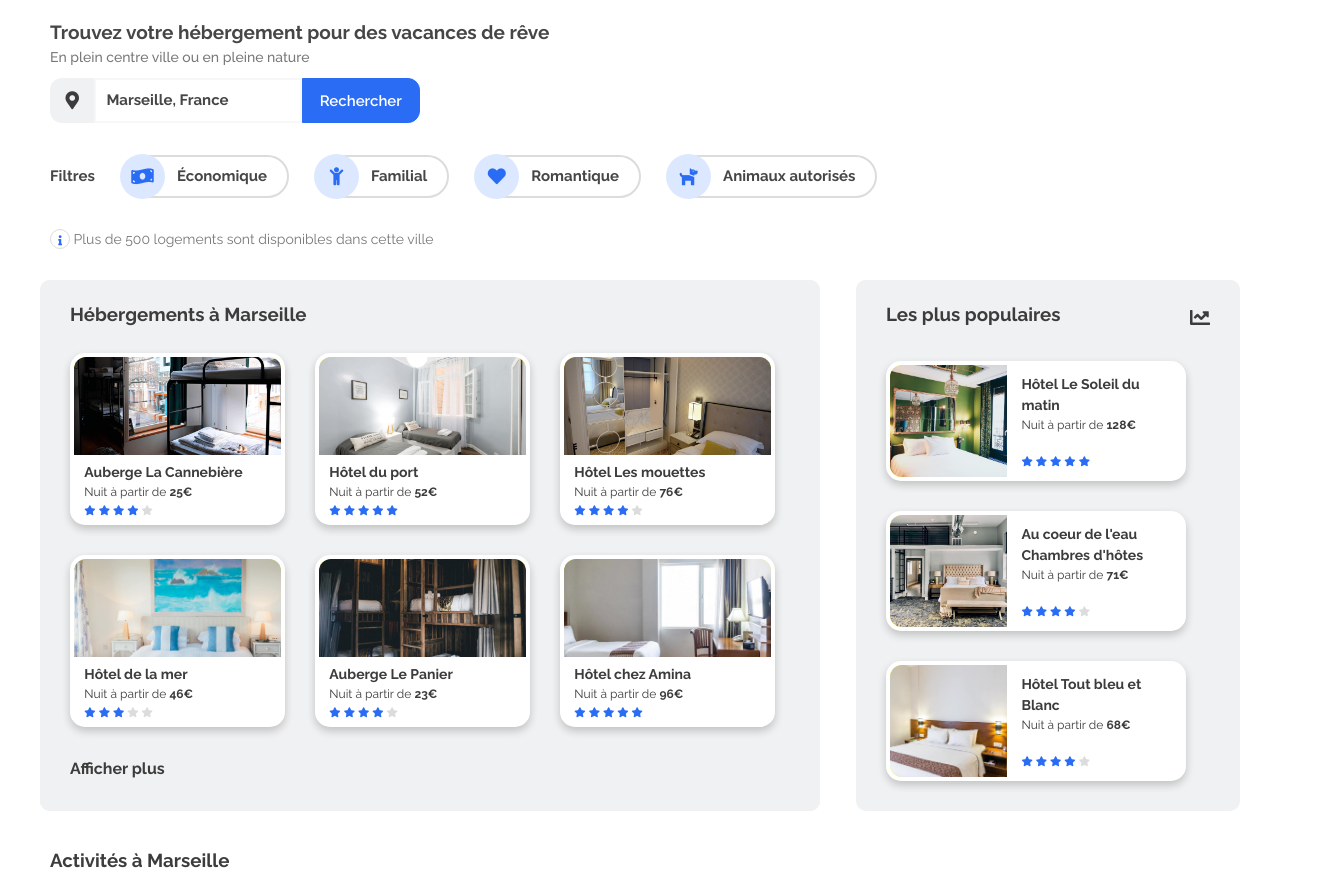
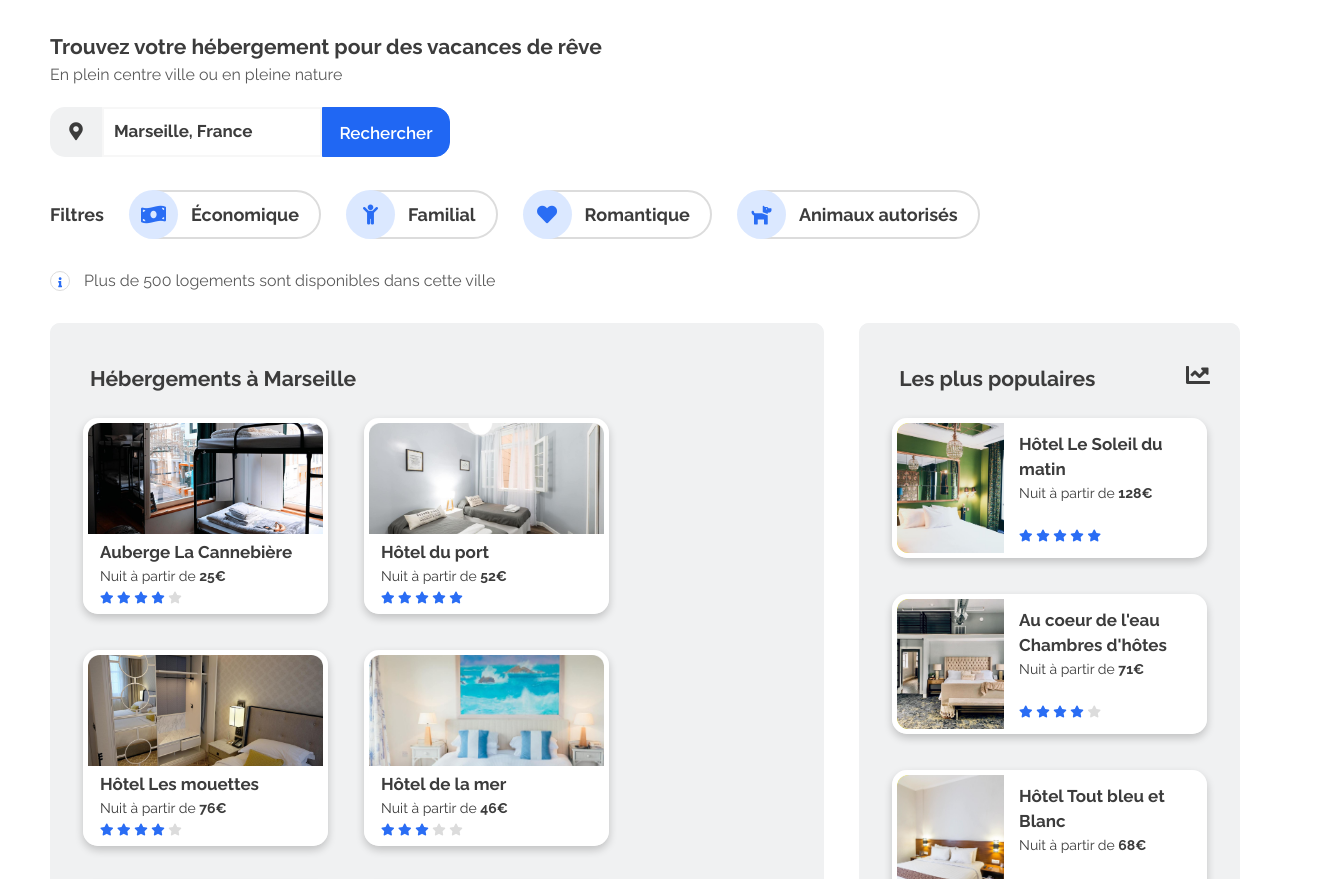
Before and after one commit to Hatina1/Projet-2-OC, a plain HTML site: page index.html in a window 1280 px wide. Shown: the part 93-972 px from the top of the page, 1335 px wide, since content can reach past the window. Drawn offline with Linux system fonts and the light colour scheme.

Commit message:
update measures and responsive

```diff
--- a/css/styles.css
+++ b/css/styles.css
@@ -4,8 +4,8 @@
 
 :root{
   --main-bg-color: rgb(240, 241, 242);
-  --title-color:rgb(70, 70, 70);
-  --text-info-color:rgb(120,120,120);
+  --title-color:rgb(60, 60, 60);
+  --text-info-color:rgb(90,90,90);
 }
 
 /********* Body ********
@@ -16,7 +16,7 @@ body {
     background-color: white;
     color:rgb(60, 60, 60);
     font-family: 'Raleway', sans-serif;
-    font-size: 14px;
+    font-size: 16px;
     line-height: 1.5;
 
 }
@@ -189,47 +189,47 @@ test
 
 .section-recherche {
   height: 100px;
-  margin:0 30px 0 50px;
+  margin:10px 30px 0 50px;
   /*border: 1px solid grey;*/
 }
 
 .section-recherche h3 {
   color: var(--title-color);
-  font-size: 19px;
+  font-size: 21px;
 }
 
 .section-recherche p {
   color:var(--text-info-color);
-  font-weight: 500;
+  font-size: 16px;
+  padding-bottom: 5px;
 }
 
 .barre-rech {
   position: absolute;
-  width: 370px;
-  height: 45px;
-  margin-top: 10px;
-  border-radius: 12px;
-  /*background-color:yellow;*/
+  width: 400px;
+  height: 50px;
+  margin-top: 15px;
+
 }
 
 .icon-map {
   position: relative;
   z-index:2;
-  height: 45px;
-  width: 12%;
+  height: 50px;
+  width: 13%;
   float: left;
   text-align:center;
-  line-height: 45px;
+  line-height: 50px;
   vertical-align: middle;
   background-color: var(--main-bg-color);
-  border-radius: 12px 0 0 12px;
+  border-radius: 15px 0 0 15px;
   font-size: 18px;
 }
 
 .city-rech {
   position: relative;
-  height: 45px;
-  width: 56%;
+  height: 50px;
+  width: 55%;
   background-color: #fff ;
   border: 2px solid rgba(240, 240, 240, 0.5);
 }
@@ -238,23 +238,23 @@ input::placeholder {
   color: var(--title-color);
   font-weight: bold;
   padding-left: 10px;
-  font-size: 15px;
+  font-size: 17px;
 }
 
 .button-rech {
   position: relative;
-  height: 45px;
+  height: 50px;
   width: 32%;
   float:right;
   color:white;
   font-weight: 600;
-  background-color:hsl(220, 90%, 56%);
-  border: 1px solid hsl(220, 90%, 56%);
+  background-color:hsl(220, 90%, 54%);
+  border: 1px solid hsl(220, 90%, 54%);
   vertical-align: middle;
-  line-height: 45px;
+  line-height: 50px;
   text-align: center;
-  border-radius: 0 12px 12px 0;
-  font-size: 15px;
+  border-radius: 0 15px 15px 0;
+  font-size: 17px;
 }
 
 .button-icone {
@@ -328,30 +328,30 @@ input::placeholder {
 @media only screen and (max-width: 320px) {
   .section-recherche {
     height: 240px; /* height auto excludes search bar div */
-    padding-left: 10% ;
+    padding-left: 3% ;
   }
 
   .icon-map {
-    height: 45px;
-    width: 45px;
-    line-height: 45px;
+    height: 50px;
+    width: 50px;
+    line-height: 50px;
   }
   .city-rech {
     position: relative;
-    height: 45px;
-    width: 130px;
+    height: 50px;
+    width: 160px;
   }
 
   input::placeholder {
     padding-left: 10px;
-    font-size: 12px;
+    font-size: 14px;
   }
 
   .button-rech{
     margin-left: -15px;
-    height: 45px;
-    width: 46px;
-    line-height: 45px;
+    height: 50px;
+    width: 50px;
+    line-height: 50px;
 
   }
 
@@ -364,7 +364,7 @@ input::placeholder {
 /********************* Section filtres ************/
 
 .section-filtre {
-  margin: 0 25px 20px 50px;
+  margin: 20px 0 0 50px;
 
  /*border: 1px solid grey;*/
 }
@@ -393,23 +393,22 @@ input::placeholder {
   /*border: 1px solid grey;*/
 }
 
-/*
-.filtres-title {
-  flex-grow: 1;
-}
-*/
 
 .icone-filtre-backg{
-  margin-right: -35px;
+  margin-right: -44px;
   background-color:hsl(218, 100%, 93%);
   color:hsl(220, 90%, 56%);
   z-index:1;
   border-radius: 50%;
   align-self:center;
-  width: 45px;
-  height: 45px;
+  width: 49px;
+  height: 49px;
   text-align:center;
-  line-height: 45px;
+  line-height: 49px;
+  font-size: 20px;
+}
+
+.filtres-title {
   font-size: 18px;
 }
 
@@ -417,9 +416,10 @@ input::placeholder {
   background-color: #fff;
   border: 2px solid rgb(220, 220, 220);
   border-radius: 25px;
-  padding: 8px 20px 8px 45px;
+  padding: 9px 20px 9px 55px;
   white-space: nowrap;
   align-self:center;
+  font-size: 18px;
 
 }
 
@@ -440,6 +440,7 @@ input::placeholder {
   text-align:center;
   line-height: 20px;
   font-size: 10px;
+  margin-right: 10px;
 }
 
 
@@ -471,14 +472,13 @@ input::placeholder {
     }
 
     .filtres-title {
-    font-size: 18px;
     padding-right: 50px;
     }
+
     .info-nb {
     margin: 30px 10px;
     display: flex;
     flex-direction: row;
-
     }
     .icone-info {
     border-radius: 50%;
@@ -522,11 +522,11 @@ input::placeholder {
     font-size: 18px;
     padding-right: 180px;
     }
+
     .info-nb {
     margin: 30px 10px;
     display: flex;
     flex-direction: row;
-
     }
     .icone-info {
     border-radius: 50%;
@@ -562,7 +562,7 @@ input::placeholder {
   flex-flow: row nowrap;
   gap:3%;
   /*border: 1px solid grey;*/
-  margin:10px 40px;
+  margin:10px 40px 10px 50px;
 }
 
 .container-heb, .container-pop{
@@ -587,13 +587,14 @@ input::placeholder {
  /* background-color: rgba(250, 250, 250, 0.5);*/
   border-radius: 10px 10px 0 0;
   background-color: var(--main-bg-color);
-  padding: 20px 30px 10px 30px;
-  font-size: 16px;
+  padding: 40px 30px 5px 40px;
+  font-size: 18px;
+
 }
 
 .container-pop-title i{
-  line-height: 1.8;
-  font-size: 20px;
+
+  font-size: 24px;
 }
 
 .container-heb-body, .container-pop-body{
@@ -601,7 +602,7 @@ input::placeholder {
   flex-flow: row wrap;
   background-color: var(--main-bg-color);
   margin: 0 15px;
-  /*border: 1px solid grey;*/
+
 }
 
 .container-heb-plus {
@@ -611,7 +612,7 @@ input::placeholder {
   border-radius: 0 0 10px 10px;
   background-color: var(--main-bg-color);
   padding: 15px 0 30px 30px;
-  font-size: 16px;
+  font-size: 18px;
   font-weight: bold;
 }
 
@@ -709,11 +710,10 @@ input::placeholder {
 /************ Card Hebergements******** */
 .card-heb {
   position: relative;
-  width: 215px;
-  height: 172px;
-  border:4px solid white;
-  margin:15px;
-  background-color:white;
+  width: 245px;
+  height: 196px;
+  border:5px solid white;
+  margin:18px;
   box-shadow: 0 4px 8px 0 rgba(0,0,0,0.2);
   transition: 0.3s;
   border-radius: 15px;
@@ -737,37 +737,36 @@ input::placeholder {
   position: absolute;
   background-color: white;
   border-radius: 0 0 5px 5px;
-  padding: 3% 5% 2% 5% ;
+  padding: 6px 12px 5PX 12px;
   top:60%;
   width: 100%;
   height: 40%;
-  font-size: 12px;
+  font-size: 14px;
   line-height: 1.5;
 }
 
 .card-desc-title  {
-  font-size: 14px;
+  font-size: 17px;
 }
 .card-desc-title, .card-desc span{
   font-weight: bold;
 }
 .star--blue  {
-  font-size: 10px;
+  font-size: 12px;
   color:hsl(220, 90%, 56%);
 }
 .star--grey  {
-  font-size: 10px;
+  font-size: 12px;
   color:rgb(220, 220, 220);
 }
 
 /********* Card populaires ******** */
 .card-pop {
   position: relative;
-  width: 300px;
-  height: 120px;
-  border:4px solid white;
-  margin:15px;
-  background-color:white;
+  width: 350px;
+  height: 140px;
+  border:5px solid white;
+  margin:18px;
   box-shadow: 0 4px 8px 0 rgba(0,0,0,0.2);
   transition: 0.3s;
   border-radius: 15px;
@@ -782,7 +781,7 @@ input::placeholder {
   background-color: yellow;
   border-radius: 12px 0 0 12px;
   top: 0;
-  width: 40%;
+  width: 35%;
   height: 100%;
   object-fit: cover;  /*test cover, contain fit and scale-down*/
 }
@@ -792,10 +791,10 @@ input::placeholder {
   background-color: white;
   border-radius: 0 5px 5px 0;
   padding: 3% 5% 2% 5% ;
-  left:40%;
-  width: 60%;
+  left:35%;
+  width: 65%;
   height: 100%;
-  font-size: 12px;
+  font-size: 14px;
   line-height: 1.5;
 }
 
@@ -808,8 +807,15 @@ input::placeholder {
     border:4px solid white;
   }
 
+  .card-desc-title  {
+    font-size: 14px;
+  }
+  .card-heb .card-desc {
+    font-size: 12px;
+  }
+
   .card-pop {
-    width: 280px;
+    width: 300px;
   }
 
 }
@@ -864,8 +870,8 @@ input::placeholder {
 /****************** Card Activités ****************/
 .card-act {
   position: relative;
-  width: 260px;
-  height: 390px;
+  width: 300px;
+  height: 440px;
   border-radius: 15px;
   margin:20px 15px;
   box-shadow: 0 4px 8px 0 rgba(0,0,0,0.1);
@@ -875,16 +881,16 @@ input::placeholder {
 }
 
 .card-act:nth-child(2) {
-  height: 207px;
+  height: 236px;
 }
 .card-act:nth-child(3) {
-  height: 143px;
+  height: 164px;
 }
 .card-act:nth-child(5) {
-  height: 170px;
+  height: 206px;
 }
 .card-act:nth-child(6) {
-  height: 180px;
+  height: 194px;
 }
 
 .card-act:hover {
@@ -909,8 +915,8 @@ input::placeholder {
   bottom:0%; /* this div is defined from the bottom of the card because
   cards have different sizes AND all description div have the same height */
   width: 100%;
-  height: 48px;
-  font-size: 14px;
+  height: 55px;
+  font-size: 16px;
   font-weight: bold;
 }
 
@@ -935,7 +941,7 @@ input::placeholder {
     bottom:0%;
     width: 100%;
     height: 25%;
-    font-size: 12px;
+    font-size: 14px;
     padding: 12px 5px;
   }
 
@@ -981,15 +987,15 @@ input::placeholder {
   display:flex;
   flex-flow: column nowrap;
   margin:15px 15px 15px 30px;
-  height: 470px;
+  height: 540px;
   border-radius: 10px;
   /*border: 1px solid grey;*/
 }
 
 .container-act-title {
   border-radius: 10px 10px 0 0;
-  padding: 20px 30px 0 20px;
-  font-size: 16px;
+  padding: 40px 30px 0 20px;
+  font-size: 18px;
   /*border: 1px solid grey;*/
 }
 
@@ -1069,7 +1075,7 @@ footer div{
 
 footer h3 {
   color: var(--title-color);
-  font-size: 15px;
+  font-size: 18px;
   padding-bottom: 8px;
 }
 
@@ -1086,14 +1092,20 @@ footer h3 {
   footer{
     margin: 0;
     padding: 40px 0 40px 20px;
-    height: 200px;
     /*border: 1px solid grey;*/
   }
 
   footer div{
-    margin: 0 80px 0 20px;
+    margin: 0 60px 0 20px;
   }
 
+  footer h3 {
+    font-size: 14px;
+  }
+
+  .footer_item,.footer_item a {
+    font-size: 14px;
+  }
 }
 
 @media only screen and (max-width: 767px) {
```
Also changed, not shown: index.html (+1 -0 lines), 2 other files. Lines whose indentation alone changed are shown as unchanged.
